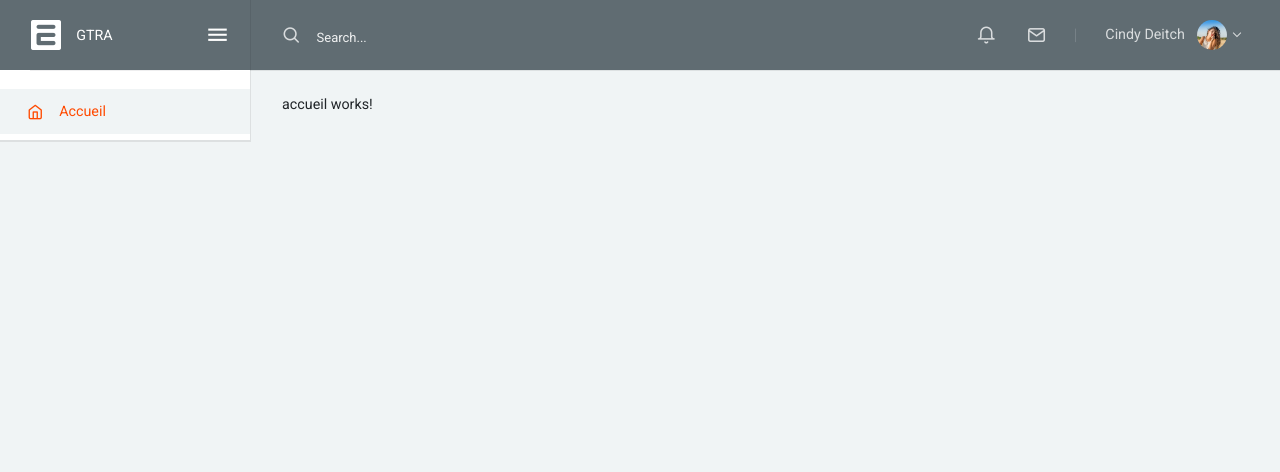
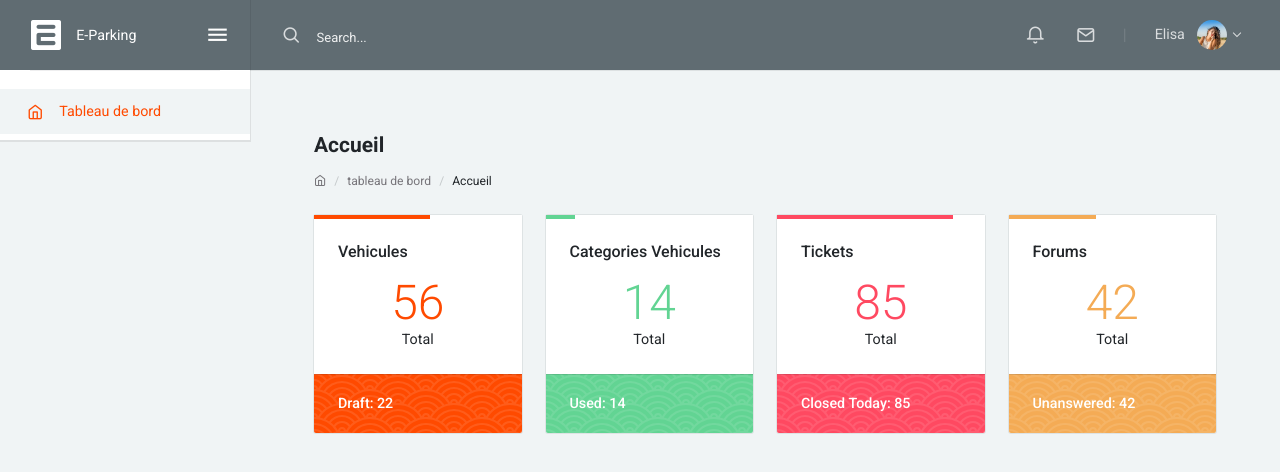
Before and after one commit to vitokuko/gtra-web, an Angular app: page /home/accueil in a window 1280 px wide. Shown: the top 472 px of the page. Built offline with nearby package versions, Linux system fonts and the light colour scheme.

Commit message:
modification accueil

```diff
--- a/angular.json
+++ b/angular.json
@@ -120,5 +120,8 @@
       }
     }
   },
-  "defaultProject": "gtra-web"
+  "defaultProject": "gtra-web",
+  "cli": {
+    "analytics": "850d6eaf-d61c-4845-80d6-8d5175554e51"
+  }
 }
--- a/src/app/app-routing.module.ts
+++ b/src/app/app-routing.module.ts
@@ -14,7 +14,7 @@ const routes: Routes = [
     component: AuthComponent,
     children: []
   },
-  { path: '', redirectTo: 'auth/login', pathMatch: 'full' },
+  //{ path: '', redirectTo: 'auth/login', pathMatch: 'full' },
   // { path: '**', redirectTo: 'auth/login'},
 ];
 
--- a/src/app/home/accueil/accueil.component.html
+++ b/src/app/home/accueil/accueil.component.html
@@ -1 +1,87 @@
-<p>accueil works!</p>
+                    <!-- [ content ] Start -->
+                    <div class="container-fluid flex-grow-1 container-p-y">
+
+                        <h4 class="font-weight-bold py-3 mb-0">Accueil</h4>
+                        <div class="text-muted small mt-0 mb-4 d-block breadcrumb">
+                            <ol class="breadcrumb">
+                                <li class="breadcrumb-item"><a href="#"><i class="feather icon-home"></i></a></li>
+                                <li class="breadcrumb-item"><a href="#">tableau de bord</a></li>
+                                <li class="breadcrumb-item active">Accueil</li>
+                            </ol>
+                        </div>
+                        <div class="row">
+                            <!-- Staustic card 9 Start -->
+                            <div class="col-xl-3 col-md-6">
+                                <div class="card mb-4">
+                                    <div class="progress bg-white">
+                                        <div class="progress-bar bg-primary" style="width:56%"></div>
+                                    </div>
+                                    <div class="card-body">
+                                        <h5>Vehicules</h5>
+                                        <div class="text-center">
+                                            <span class="d-block text-primary display-3">56</span>
+                                            <p class="mb-0">Total</p>
+                                        </div>
+                                    </div>
+                                    <div class="card-footer bg-primary bg-pattern-2">
+                                        <h6 class="text-white mb-0">Draft: 22</h6>
+                                    </div>
+                                </div>
+                            </div>
+                            <div class="col-xl-3 col-md-6">
+                                <div class="card mb-4">
+                                    <div class="progress bg-white">
+                                        <div class="progress-bar bg-success" style="width:14%"></div>
+                                    </div>
+                                    <div class="card-body">
+                                        <h5>Categories Vehicules</h5>
+                                        <div class="text-center">
+                                            <span class="d-block text-success display-3">14</span>
+                                            <p class="mb-0">Total</p>
+                                        </div>
+                                    </div>
+                                    <div class="card-footer bg-success bg-pattern-2">
+                                        <h6 class="text-white mb-0">Used: 14</h6>
+                                    </div>
+                                </div>
+                            </div>
+                            <div class="col-xl-3 col-md-6">
+                                <div class="card mb-4">
+                                    <div class="progress bg-white">
+                                        <div class="progress-bar bg-danger" style="width:85%"></div>
+                                    </div>
+                                    <div class="card-body">
+                                        <h5>Tickets</h5>
+                                        <div class="text-center">
+                                            <span class="d-block text-danger display-3">85</span>
+                                            <p class="mb-0">Total</p>
+                                        </div>
+                                    </div>
+                                    <div class="card-footer bg-danger  bg-pattern-2">
+                                        <h6 class="text-white mb-0">Closed Today: 85</h6>
+                                    </div>
+                                </div>
+                            </div>
+                            <div class="col-xl-3 col-md-6">
+                                <div class="card mb-4">
+                                    <div class="progress bg-white">
+                                        <div class="progress-bar bg-warning" style="width:42%"></div>
+                                    </div>
+                                    <div class="card-body">
+                                        <h5>Forums</h5>
+                                        <div class="text-center">
+                                            <span class="d-block text-warning display-3">42</span>
+                                            <p class="mb-0">Total</p>
+                                        </div>
+                                    </div>
+                                    <div class="card-footer bg-warning  bg-pattern-2">
+                                        <h6 class="text-white mb-0">Unanswered: 42</h6>
+                                    </div>
+                                </div>
+                            </div>
+                            <!-- Staustic card 9 end -->
+
+                            <!-- [ Staustic widgets ] End -->
+                        </div>
+                    </div>
+                    <!-- [ content ] End -->
--- a/src/app/home/header/header.component.html
+++ b/src/app/home/header/header.component.html
@@ -157,19 +157,17 @@
         <a class="nav-link dropdown-toggle" href="#" data-toggle="dropdown">
                                     <span class="d-inline-flex flex-lg-row-reverse align-items-center align-middle">
                                         <img src="assets/img/avatars/1.png" alt class="d-block ui-w-30 rounded-circle">
-                                        <span class="px-1 mr-lg-2 ml-2 ml-lg-0">Cindy Deitch</span>
+                                        <span class="px-1 mr-lg-2 ml-2 ml-lg-0">Elisa</span>
                                     </span>
         </a>
         <div class="dropdown-menu dropdown-menu-right">
           <a href="javascript:" class="dropdown-item">
-            <i class="feather icon-user text-muted"></i> &nbsp; My profile</a>
+            <i class="feather icon-user text-muted"></i> &nbsp; Mon profil</a>
           <a href="javascript:" class="dropdown-item">
-            <i class="feather icon-mail text-muted"></i> &nbsp; Messages</a>
-          <a href="javascript:" class="dropdown-item">
-            <i class="feather icon-settings text-muted"></i> &nbsp; Account settings</a>
+            <i class="feather icon-settings text-muted"></i> &nbsp; Paramètres du compte</a>
           <div class="dropdown-divider"></div>
-          <a href="javascript:" class="dropdown-item">
-            <i class="feather icon-power text-danger"></i> &nbsp; Log Out</a>
+          <a [routerLink]="['/auth/login']" class="dropdown-item">
+            <i class="feather icon-power text-danger"></i> &nbsp; Se dèconnecter</a>
         </div>
       </div>
     </div>
--- a/src/app/home/navbar/navbar.component.html
+++ b/src/app/home/navbar/navbar.component.html
@@ -5,7 +5,7 @@
                     <span class="app-brand-logo demo">
                         <img src="assets/img/logo.png" alt="Brand Logo" class="img-fluid">
                     </span>
-    <a href="index.html" class="app-brand-text demo sidenav-text font-weight-normal ml-2">GTRA</a>
+    <a href="home/accueil" class="app-brand-text demo sidenav-text font-weight-normal ml-2">E-Parking</a>
     <a href="javascript:" class="layout-sidenav-toggle sidenav-link text-large ml-auto">
       <i class="ion ion-md-menu align-middle"></i>
     </a>
@@ -19,7 +19,7 @@
     <li class="sidenav-item active">
       <a href="javascript:" class="sidenav-link">
         <i class="sidenav-icon feather icon-home"></i>
-        <div>Accueil</div>
+        <div>Tableau de bord</div>
       </a>
     </li>
   </ul>
```
